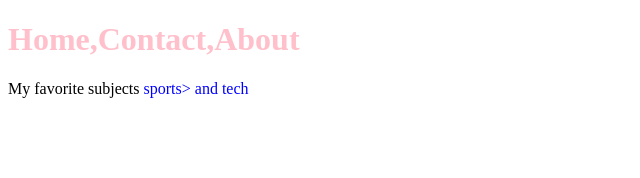
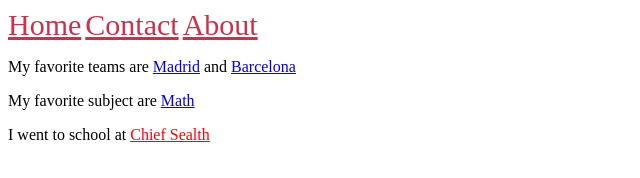
Before and after one commit to DeKinno/IT116, a plain HTML site: page CSSDescendentSelectors.html in a window 1280 px wide. Shown: the whole page, without its empty margins (0-640 px from the left). Drawn offline with Linux system fonts and the light colour scheme.

Commit message:
CSSDescendentSelectors

```diff
--- a/CSSDescendentSelectors.css
+++ b/CSSDescendentSelectors.css
@@ -1,8 +1,8 @@
-h1{
-color: pink;
-
+header >a{
+color: rgb(203, 49, 74);
+font-size: 30px;
 }
 
-.sports{
-    color: blue;
+#Schools >a {
+    color: red;
 }
--- a/CSSDescendentSelectors.html
+++ b/CSSDescendentSelectors.html
@@ -9,12 +9,23 @@
 <link rel="stylesheet" href="CSSDescendentSelectors.css">
 
 <body>
-    <h1>Home,Contact,About</h1>
+    <nav>
+        <header>
+            <a href="Home">Home</a>
+            <a href="Contact">Contact</a>
+            <a href="About">About</a>
+        </header>
+    </nav>
+
+<section>
+    <p id="Subjects"> My favorite teams are <a href="Madrid">Madrid</a> and <a href="Barcelona">Barcelona</a></p>
+    <p id="Subjects">My favorite subject are <a href="Math">Math</a></p>
+    <p id="Schools"> I went to school at <a href="ChiefSealth">Chief Sealth</a> </p>
+
+</section>
 
 
-        <section class="post">
-            <a href="sports"></a>
-                 <p>My favorite subjects <span class="sports"</span>sports> and tech</p>
+
 
 
 
```
Also changed, not shown: forms1.html (+1 -0 lines), messageBoard2.html (+17 -0 lines).
